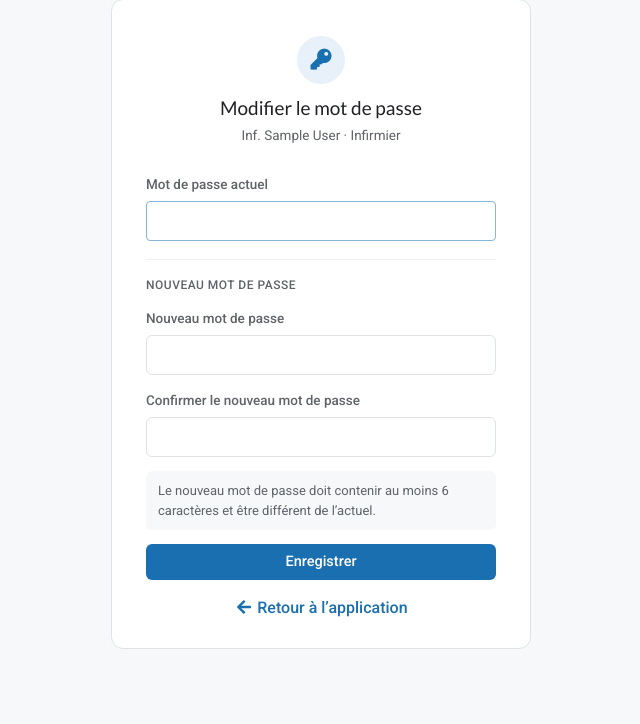
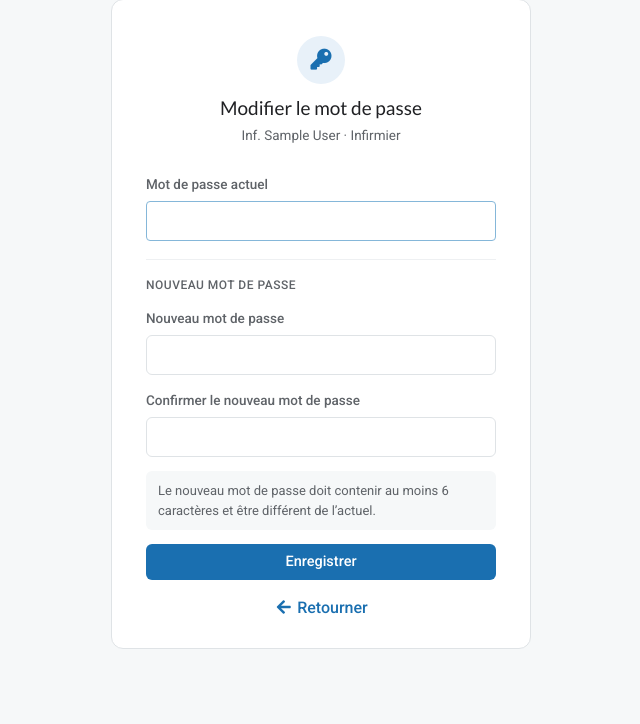
Before and after one commit to Chrislokwa/hgr-makala-tb, a Django app: page /password-change/ in a window 1280 px wide. Shown: the part 76-800 px from the top of the page, without its empty margins (319-959 px from the left). Run offline with Django 5.2, Linux system fonts and the light colour scheme; the visitor is signed in with stand-in values (Sample User, id 1); some libraries are stand-ins or nearby versions.

Commit message:
fix(password-change): bouton retour utilise history.back(), renomme en Retourner

```diff
--- a/templates/authentication/password_change.html
+++ b/templates/authentication/password_change.html
@@ -62,7 +62,7 @@
         </form>
 
         <div class="reset-back">
-            <a class="linklike" href="{{ url('notification') }}"><i class="arrow left icon"></i> Retour à l’application</a>
+            <a class="linklike" href="javascript:history.back()"><i class="arrow left icon"></i> Retourner</a>
         </div>
 
     </div>
```
